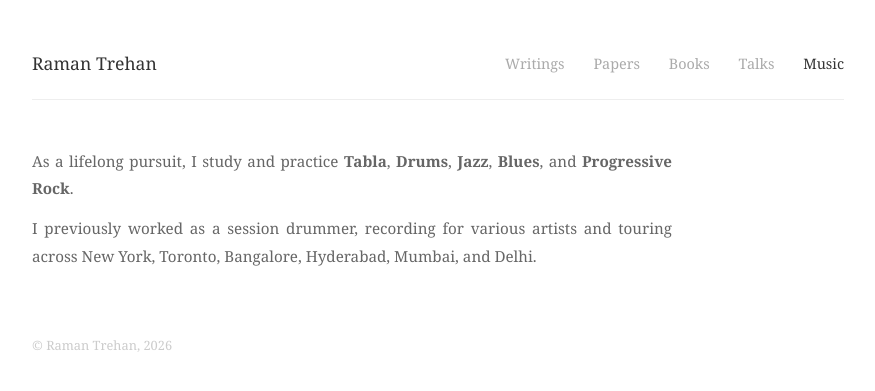
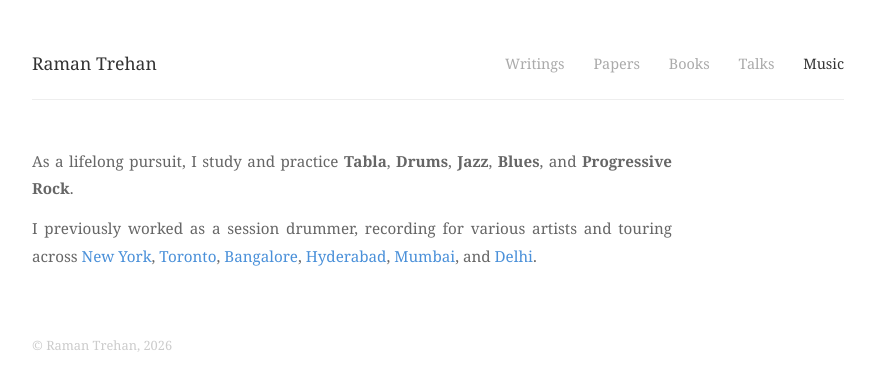
Before and after one commit to ramandeeptrehan/ramandeeptrehan.github.io, a Jekyll site: the page built from music/index.html, in a window 1280 px wide. Shown: the top 391 px of the page, without its empty margins (202-1077 px from the left). Built offline with Jekyll 4.4.1, drawn with Linux system fonts in a browser that asks for light colours.

Commit message:
Blue table links and city highlights on music page

```diff
--- a/assets/css/style.css
+++ b/assets/css/style.css
@@ -180,7 +180,7 @@
 }
 
 table a {
-  color: #333;
+  color: #5572a8;
   text-decoration: none;
 }
 
--- a/music/index.html
+++ b/music/index.html
@@ -4,4 +4,4 @@
 ---
 
 <p class="bio justified">As a lifelong pursuit, I study and practice <strong>Tabla</strong>, <strong>Drums</strong>, <strong>Jazz</strong>, <strong>Blues</strong>, and <strong>Progressive Rock</strong>.</p>
-<p class="bio justified">I previously worked as a session drummer, recording for various artists and touring across New York, Toronto, Bangalore, Hyderabad, Mumbai, and Delhi.</p>
+<p class="bio justified">I previously worked as a session drummer, recording for various artists and touring across <span class="highlight">New York</span>, <span class="highlight">Toronto</span>, <span class="highlight">Bangalore</span>, <span class="highlight">Hyderabad</span>, <span class="highlight">Mumbai</span>, and <span class="highlight">Delhi</span>.</p>
```
